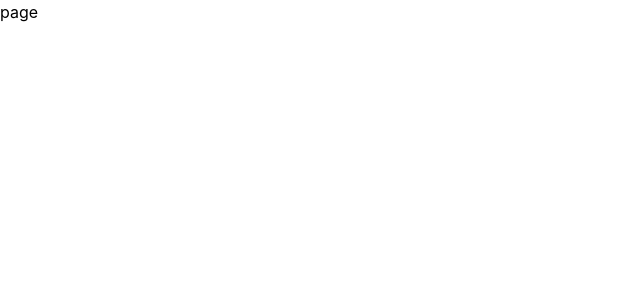
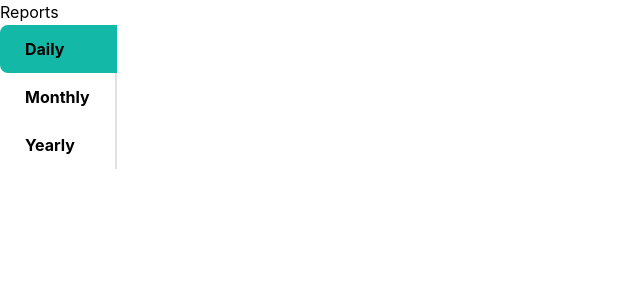
Before and after one commit to DavidRotariu/My-City-Frontend, a Next.js app: page /report in a window 1280 px wide. Shown: the top 300 px of the page, without its empty margins (0-640 px from the left). Built offline with nearby package versions, Linux system fonts and the light colour scheme.

Commit message:
Adding tabs to record page

```diff
--- a/src/app/report/page.tsx
+++ b/src/app/report/page.tsx
@@ -1,5 +1,12 @@
-import React from "react";
 
-export default function ReportPage() {
-  return <div>page</div>;
+import React, { useState } from "react";
+import Tabs from "./tabs";
+import TabsComponent from "./tabs";
+
+
+export default function ReportsPage() {
+
+  return (
+    <TabsComponent/>
+  )
 }
--- /dev/null
+++ b/src/app/report/tabs.tsx
@@ -0,0 +1,64 @@
+'use client'
+import { useEffect } from 'react';
+import React, { useState } from "react";
+import { Tabs } from '@mantine/core';
+
+export default function TabsComponent() {
+  const [activeTab, setActiveTab] = useState("daily");
+  useEffect(() => {
+    console.log(`Active tab changed to: ${activeTab}`);
+    // You can add more logic here based on the activeTab change
+  }, [activeTab]);
+
+  return (
+    <div className="p-6">
+        <h1 className="text-4xl font-bold mb-4">Reports</h1>
+        <Tabs
+            variant="default"
+            radius="md"
+            orientation="vertical"
+              // Use onChange to manage active tab
+            color="teal"
+        >
+            <Tabs.List className="flex flex-col gap-4">
+                <Tabs.Tab
+                    onClick={()=>setActiveTab("daily")}
+                    value="daily"
+                    className={`text-xl py-4 px-8 font-bold bg-red-100 hover:bg-gray-200 rounded-lg `}
+                    style={{ fontSize: "1rem", padding: "16px 25px", fontWeight: "bold", backgroundColor: activeTab === "daily" ? "#14b8a6" : ""}}
+                >
+                    Daily
+                </Tabs.Tab>
+                <Tabs.Tab
+                    onClick={()=>setActiveTab("monthly")}
+                    value="monthly"
+                    className={`text-xl py-4 px-8 font-bold bg-gray-100 hover:bg-gray-200 rounded-lg`}
+                    style={{ fontSize: "1rem", padding: "16px 25px", fontWeight: "bold", backgroundColor: activeTab === "monthly" ? "#14b8a6" : ""  }}
+                >
+                    Monthly
+                </Tabs.Tab>
+                <Tabs.Tab
+                    onClick={()=>setActiveTab("yearly")}
+                    value="yearly"
+                    className={`text-xl py-4 px-8 font-bold bg-gray-100 hover:bg-gray-200 rounded-lg `}
+                    style={{ fontSize: "1rem", padding: "16px 25px", fontWeight: "bold", backgroundColor: activeTab === "yearly" ? "#14b8a6" : ""}}
+                >
+                    Yearly
+                </Tabs.Tab>
+            </Tabs.List>
+
+            <Tabs.Panel value="daily">
+                <div className="p-6">Daily Report Content</div>
+            </Tabs.Panel>
+
+            <Tabs.Panel value="monthly">
+                <div className="p-6">Monthly Report Content</div>
+            </Tabs.Panel>
+
+            <Tabs.Panel value="yearly">
+                <div className="p-6">Yearly Report Content</div>
+            </Tabs.Panel>
+        </Tabs>
+    </div>
+  );
+}
```
